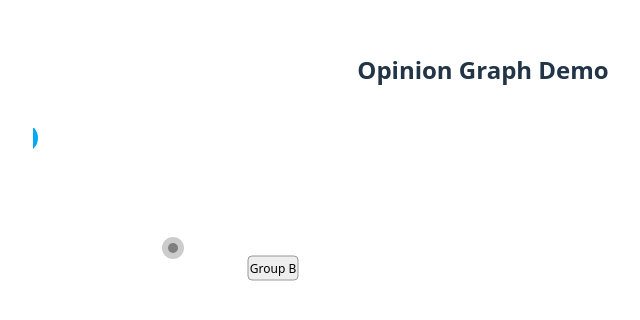
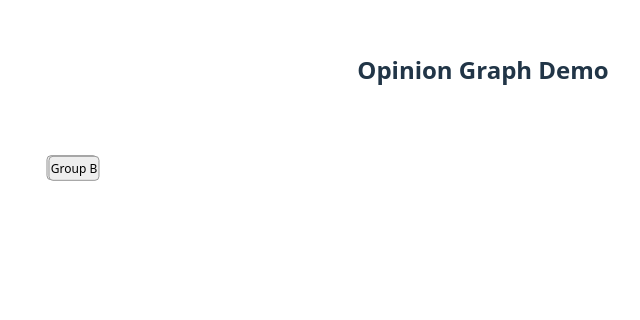
Before and after one commit to patcon/opinion-graph-demo, a React (Vite) app: page / in a window 1280 px wide. Shown: the top 320 px of the page, without its empty margins (157-797 px from the left). Built offline with nearby package versions, Linux system fonts and the light colour scheme.

Commit message:
Second try. Real data.

```diff
--- /dev/null
+++ b/public/data/comments.json
@@ -0,0 +1,32 @@
+[
+  {
+    "txt": "Are you kidding? Yo app? Yes, of course.",
+    "tid": 0,
+    "created": "1409330560875",
+    "quote_src_url": null,
+    "is_seed": false,
+    "is_meta": false,
+    "lang": "en",
+    "pid": 0
+  },
+  {
+    "txt": "I don't think so. Companies like Uber & Amazon are profitable, professionally run businesses with solid backing. It actually is different this time.",
+    "tid": 1,
+    "created": "1409330616146",
+    "quote_src_url": null,
+    "is_seed": false,
+    "is_meta": false,
+    "lang": "en",
+    "pid": 0
+  },
+  {
+    "txt": "Venture is getting smarter.",
+    "tid": 2,
+    "created": "1409330661923",
+    "quote_src_url": null,
+    "is_seed": false,
+    "is_meta": false,
+    "lang": "en",
+    "pid": 0
+  }
+]
--- /dev/null
+++ b/public/data/math.json
@@ -0,0 +1,215 @@
+{
+  "comment-priorities": {
+    "0": 49,
+    "1": 49,
+    "2": 49,
+    "3": 49
+  },
+  "user-vote-counts": {
+    "0": 3,
+    "1": 3,
+    "11": 3,
+    "12": 3,
+    "13": 3,
+    "27": 3,
+    "33": 3,
+    "34": 2,
+    "35": 3,
+    "36": 3,
+    "37": 3,
+    "38": 4
+  },
+  "meta-tids": [],
+  "pca": {
+    "center": [-0.583333333333333, 0.0909090909090909, 0.0833333333333333, -1],
+    "comps": [
+      [0.0351763742064263, 0.5767809499042, 0.816141138851178, 0],
+      [0.724759131574758, -0.577008470205583, 0.376544056532586, 0]
+    ],
+    "comment-projection": [
+      [-0.0293136451720219, -1.25843116342734, -1.76830580084422, 0],
+      [-0.603965942978965, 1.25892757135764, -0.815845455820603, 0]
+    ],
+    "comment-extremity": [0.604676897253188, 1.78004146665451, 1.94743657485486, 0]
+  },
+  "group-clusters": [
+    {
+      "id": 0,
+      "members": [0, 2, 5, 7],
+      "center": [-1.03228263216665, -0.321200767976808]
+    },
+    {
+      "id": 1,
+      "members": [1, 3, 6, 8, 9, 10],
+      "center": [0.996276160322004, 0.319193538773317]
+    }
+  ],
+  "n": 12,
+  "consensus": {
+    "agree": [
+      {
+        "tid": 0,
+        "n-success": 9,
+        "n-trials": 12,
+        "p-success": 0.714285714285714,
+        "p-test": 1.9414506867883
+      },
+      {
+        "tid": 3,
+        "n-success": 1,
+        "n-trials": 1,
+        "p-success": 0.666666666666667,
+        "p-test": 1.4142135623731
+      }
+    ],
+    "disagree": []
+  },
+  "n-cmts": 4,
+  "repness": {
+    "0": [
+      {
+        "tid": 2,
+        "n-agree": 5,
+        "p-test": 1.88982236504614,
+        "repness-test": 2.6726124,
+        "n-success": 5,
+        "repful-for": "agree",
+        "n-trials": 6,
+        "repness": 6,
+        "best-agree": true,
+        "p-success": 0.75
+      }
+    ],
+    "1": [
+      {
+        "tid": 3,
+        "n-agree": 1,
+        "p-test": 1.4142135623731,
+        "repness-test": 0,
+        "n-success": 1,
+        "repful-for": "agree",
+        "n-trials": 1,
+        "repness": 1.33333333333333,
+        "best-agree": true,
+        "p-success": 0.666666666666667
+      },
+      {
+        "tid": 2,
+        "n-success": 6,
+        "n-trials": 6,
+        "p-success": 0.875,
+        "p-test": 2.64575131106459,
+        "repness": 7,
+        "repness-test": 3.2403703,
+        "repful-for": "disagree"
+      }
+    ]
+  },
+  "group-aware-consensus": {
+    "0": 0.46875,
+    "1": 0.142857142857143,
+    "2": 0.09375,
+    "3": 0.333333333333333
+  },
+  "mod-in": [0, 1, 2],
+  "votes-base": {
+    "0": {
+      "A": [2, 1, 2, 1, 1, 0, 0, 0, 1, 1],
+      "D": [0, 0, 0, 0, 0, 0, 1, 1, 0, 0],
+      "S": [2, 1, 2, 1, 1, 1, 1, 1, 1, 1]
+    },
+    "1": {
+      "A": [2, 0, 0, 1, 0, 0, 1, 0, 0, 0],
+      "D": [0, 0, 2, 0, 0, 0, 0, 1, 1, 1],
+      "S": [2, 1, 2, 1, 0, 1, 1, 1, 1, 1]
+    },
+    "2": {
+      "A": [2, 0, 2, 0, 0, 0, 1, 0, 0, 0],
+      "D": [0, 1, 0, 1, 0, 1, 0, 1, 1, 1],
+      "S": [2, 1, 2, 1, 1, 1, 1, 1, 1, 1]
+    },
+    "3": {
+      "A": [0, 0, 0, 0, 0, 0, 0, 0, 1, 0],
+      "D": [0, 0, 0, 0, 0, 0, 0, 0, 0, 0],
+      "S": [0, 0, 0, 0, 0, 0, 0, 0, 1, 0]
+    }
+  },
+  "base-clusters": {
+    "id": [0, 1, 2, 3, 5, 6, 7, 8, 9, 10],
+    "members": [
+      [0, 33],
+      [1],
+      [11, 27],
+      [12],
+      [34],
+      [35],
+      [36],
+      [37],
+      [38],
+      [13]
+    ],
+    "x": [-1.76441164201937, 0.786394856211723, -0.432393095256824, 0.120385582830448, -0.11691103289693, 0.827013034446114, -1.68317528555059, 1.53364048606178, 1.25781887278896, 1.452404129593],
+    "y": [-0.0928863210818567, 0.110432937325736, -1.42543030347341, 0.776704928521512, -0.471444556517768, 0.947312696750388, 1.58087319776745, 1.11792046497927, -0.481370741066961, -0.555839053870039],
+    "count": [2, 1, 2, 1, 1, 1, 1, 1, 1, 1]
+  },
+  "mod-out": [],
+  "group-votes": {
+    "0": {
+      "n-members": 6,
+      "votes": {
+        "0": {
+          "A": 5,
+          "D": 1,
+          "S": 6
+        },
+        "1": {
+          "A": 3,
+          "D": 2,
+          "S": 5
+        },
+        "2": {
+          "A": 5,
+          "D": 0,
+          "S": 6
+        },
+        "3": {
+          "A": 0,
+          "D": 0,
+          "S": 0
+        }
+      },
+      "id": 0
+    },
+    "1": {
+      "n-members": 6,
+      "votes": {
+        "0": {
+          "A": 4,
+          "D": 1,
+          "S": 6
+        },
+        "1": {
+          "A": 1,
+          "D": 3,
+          "S": 6
+        },
+        "2": {
+          "A": 0,
+          "D": 6,
+          "S": 6
+        },
+        "3": {
+          "A": 1,
+          "D": 0,
+          "S": 1
+        }
+      },
+      "id": 1
+    }
+  },
+  "lastModTimestamp": null,
+  "in-conv": [0, 27, 1, 33, 13, 36, 34, 12, 35, 11, 38, 37],
+  "tids": [0, 1, 2, 3],
+  "lastVoteTimestamp": 1746910750466,
+  "math_tick": 528
+}
--- a/src/App.tsx
+++ b/src/App.tsx
@@ -1,37 +1,6 @@
-import React from "react";
+import React, { useEffect, useState } from "react";
 import "./App.css";
 import { OpinionGraph } from "./components/OpinionGraph";
-
-// Dummy data (you can replace this with your own example)
-const comments = [
-  { tid: 0, txt: "We need better transit.", is_meta: false },
-  { tid: 1, txt: "I disagree with that.", is_meta: false },
-];
-
-const math = {
-  n: 12,
-  tids: [0, 1],
-  "mod-out": [],
-  "group-votes": {
-    0: { id: 0, "n-members": 5 },
-    1: { id: 1, "n-members": 7 },
-  },
-  "group-clusters": [
-    { id: 0, members: [], center: [-100, -50] },
-    { id: 1, members: [], center: [200, 100] },
-  ],
-  "base-clusters": {
-    id: [0, 1],
-    x: [-50, 100],
-    y: [-30, 80],
-    members: [[0], [1]],
-    count: [1, 1],
-  },
-  ptptois: [
-    { pid: 0, x: -50, y: -30, isSelf: true, picture_size: 30 },
-    { pid: 1, x: 100, y: 80, isSelf: false, picture_size: 30 },
-  ],
-};
 
 const Strings = {
   majorityOpinion: "Majority",
@@ -44,10 +13,34 @@
 };
 
 function App() {
+  const [comments, setComments] = useState<any[] | null>(null);
+  const [math, setMath] = useState<any | null>(null);
+  const [error, setError] = useState<string | null>(null);
+
+  useEffect(() => {
+    Promise.all([
+      fetch("/data/comments.json").then((res) => res.json()),
+      fetch("/data/math.json").then((res) => res.json()),
+    ])
+      .then(([commentsData, mathData]) => {
+        setComments(commentsData);
+        setMath(mathData);
+      })
+      .catch((err) => {
+        console.error(err);
+        setError("Failed to load data files.");
+      });
+  }, []);
+
   return (
     <div className="App">
       <h2>Opinion Graph Demo</h2>
-      <OpinionGraph comments={comments} math={math} Strings={Strings} />
+      {error && <p style={{ color: "red" }}>{error}</p>}
+      {!comments || !math ? (
+        <p>Loading data...</p>
+      ) : (
+        <OpinionGraph comments={comments} math={math} Strings={Strings} />
+      )}
     </div>
   );
 }
```
